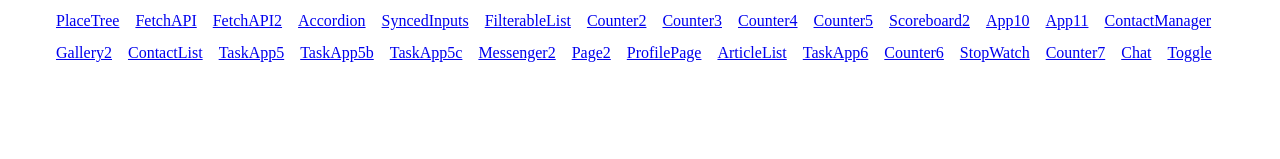
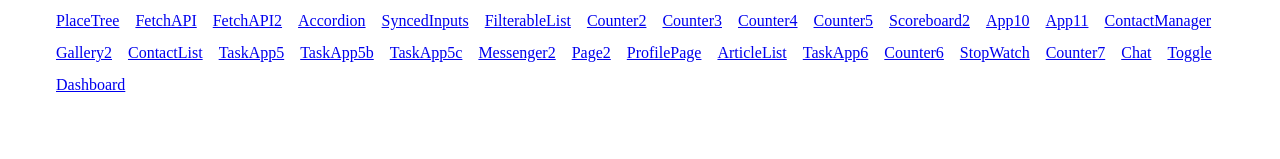
Before and after one commit to takunagai/react-official-tutorial, a React (Create React App) app: page / in a window 1280 px wide. Shown: the part 127-286 px from the top of the page. Built offline with nearby package versions, Linux system fonts and the light colour scheme.

Commit message:
Try out some challenges 2b - トグルボタン(修正済み)

```diff
--- a/src/Frontpage.jsx
+++ b/src/Frontpage.jsx
@@ -85,6 +85,7 @@ export default function Frontpage() {
           <li><Link to="/Counter7">Counter7</Link></li>
           <li><Link to="/Chat">Chat</Link></li>
           <li><Link to="/Toggle">Toggle</Link></li>
+          <li><Link to="/Dashboard">Dashboard</Link></li>
         </ul>
       </nav>
       <Outlet />
--- a/src/Toggle.jsx
+++ b/src/Toggle.jsx
@@ -1,11 +1,11 @@
-import { useRef } from 'react'
+import { useState } from 'react'
 
 export default function Toggle() {
-  const isOnRef = useRef(false)
+  const [isOn, setIsOn] = useState(false)
 
   return (
-    <button onClick={() => { isOnRef.current = !isOnRef.current }}>
-      {isOnRef.current ? 'On' : 'Off'}
+    <button onClick={() => { setIsOn(!isOn) }}>
+      {isOn ? 'On' : 'Off'}
     </button>
   )
 }
--- a/src/index.js
+++ b/src/index.js
@@ -84,6 +84,7 @@ import StopWatch from './StopWatch'
 import Counter7 from './Counter7'
 import Chat from './Chat'
 import Toggle from './Toggle'
+import Dashboard from './Dashboard'
 
 const container = document.getElementById('root')
 const root = createRoot(container) // createRoot(container!) if you use TypeScript
@@ -177,6 +178,7 @@ root.render(
         <Route path="Counter7" element={<Counter7 />} />
         <Route path="Chat" element={<Chat />} />
         <Route path="Toggle" element={<Toggle />} />
+        <Route path="Dashboard" element={<Dashboard />} />
         <Route path="*" element={<NotFound />} />{/* Not Found の時*/}
       </Routes>
     </BrowserRouter>
```
Also changed, not shown: 1 other file (tests, documents, lock files or other folders).
